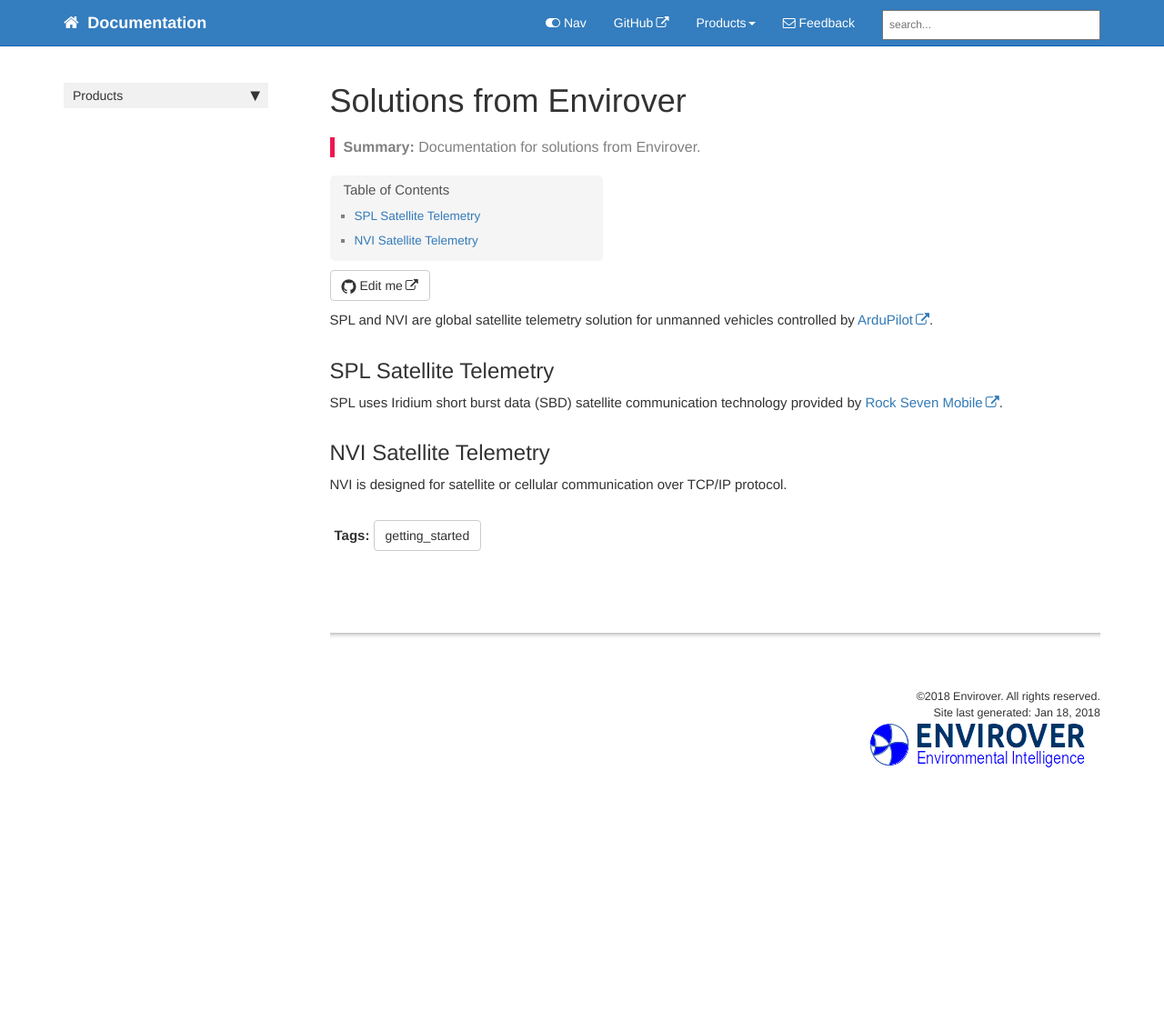
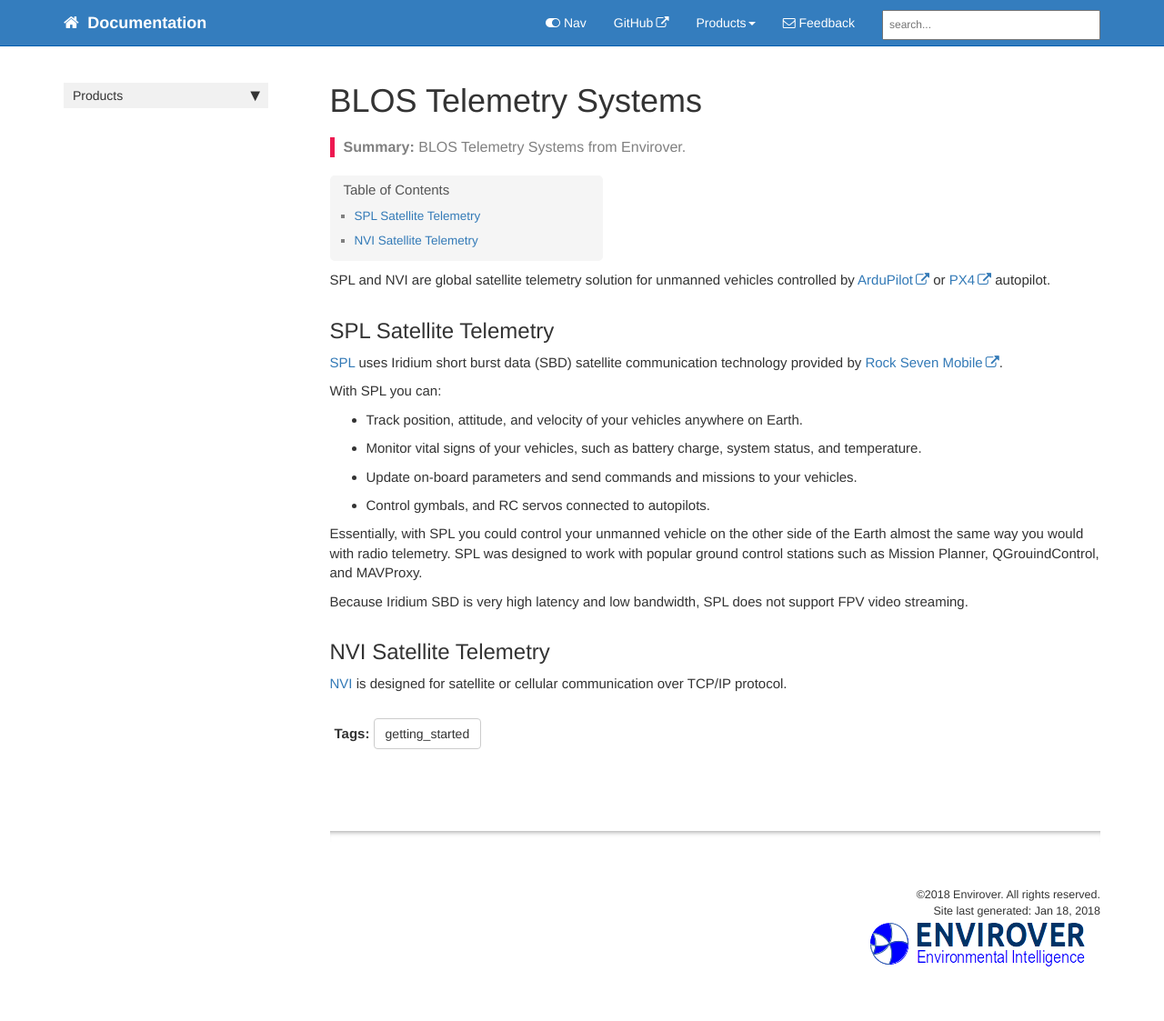
Before and after one commit to envirover/spldocs, a Jekyll site: the page built from index.md, in a window 1280 px wide. Shown: the whole page at 91% size. Built offline with Jekyll 4.4.1, drawn with Linux system fonts in a browser that asks for light colours; nearby versions of some CDN libraries; comment, search, counter and statistics services are not loaded; before the commit the page ends 904 px from its top, so only the background shows below that.

Commit message:
Added nvi.jpg

```diff
--- a/_config.yml
+++ b/_config.yml
@@ -6,13 +6,13 @@ output: web
 topnav_title: Documentation
 # this appears on the top navigation bar next to the home button
 
-site_title: Documentation
+site_title: BLOS Telemetry Systems
 # this appears in the html browser tab for the site title (seen mostly by search engines, not users)
 
 company_name: Envirover
 # this appears in the footer
 
-github_editme_path: envirover/docs/tree/master
+# github_editme_path: envirover/docs
 # if you're using Github, provide the basepath to the branch you've created for reviews, following the sample here. if not, leave this value blank.
 
 # gitlab_editme_path: tomjoht/documentation-theme-jekyll/blob/gh-pages/
@@ -35,7 +35,7 @@ exclude:
   - .gitignore
 # these are the files and directories that jekyll will exclude from the build
 
-feedback_subject_line: Envirover documentation
+feedback_subject_line: Envirover docs feedback
 
 feedback_email: pb@envirover.com
 # used as a contact email for the Feedback link in the top navigation bar
@@ -102,10 +102,8 @@ defaults:
 
 sidebars:
 - home_sidebar
-- mydoc_sidebar
 - spl_sidebar
 - nvi_sidebar
-- other
 
 description: "Envirover software documentation."
 # the description is used in the feed.xml file
--- a/_data/sidebars/nvi_sidebar.yml
+++ b/_data/sidebars/nvi_sidebar.yml
@@ -2,8 +2,8 @@
 
 entries:
 - title: NVI Satellite Telemetry
-  product: NVI
-  version: 1.0
+  product: NVI Satellite Telemetry
+  version: 1.0 alpha
   folders:
 
   - title:
--- a/_data/sidebars/spl_sidebar.yml
+++ b/_data/sidebars/spl_sidebar.yml
@@ -1,8 +1,7 @@
 # This is your sidebar TOC. The sidebar code loops through sections here and provides the appropriate formatting.
 
-
 entries:
-- title: Sidebar
+- title: SPL Global Telemetry
   product: SPL Global Telemetry
   version: 2.0
   folders:
--- a/index.md
+++ b/index.md
@@ -1,18 +1,28 @@
 ---
-title: "Solutions from Envirover"
-keywords: satellite telemetry unmanned vehicles
+title: "BLOS Telemetry Systems"
+keywords: blos, satellite, telemetry, unmanned vehicles
 tags: [getting_started]
 sidebar: home_sidebar
 permalink: index.html
-summary: Documentation for solutions from Envirover.
+summary: BLOS Telemetry Systems from Envirover.
 ---
 
-SPL and NVI are global satellite telemetry solution for unmanned vehicles controlled by [ArduPilot](http://ardupilot.org/).
+SPL and NVI are global satellite telemetry solution for unmanned vehicles controlled by [ArduPilot](http://ardupilot.org/) or [PX4](http://px4.io/) autopilot.
 
 ## SPL Satellite Telemetry
 
-SPL uses Iridium short burst data (SBD) satellite communication technology provided by [Rock Seven Mobile](http://www.rock7mobile.com/).
+[SPL](spl.htmp) uses Iridium short burst data (SBD) satellite communication technology provided by [Rock Seven Mobile](http://www.rock7mobile.com/).
+
+With SPL you can:
+- Track position, attitude, and velocity of your vehicles anywhere on Earth.
+- Monitor vital signs of your vehicles, such as battery charge, system status, and temperature.
+- Update on-board parameters and send commands and missions to your vehicles.
+- Control gymbals, and RC servos connected to autopilots.
+
+Essentially, with SPL you could control your unmanned vehicle on the other side of the Earth almost the same way you would with radio telemetry. SPL was designed to work with popular ground control stations such as Mission Planner, QGrouindControl, and MAVProxy.
+
+Because Iridium SBD is very high latency and low bandwidth, SPL does not support FPV video streaming.
 
 ## NVI Satellite Telemetry
 
-NVI is designed for satellite or cellular communication over TCP/IP protocol.
+[NVI](nvi.html) is designed for satellite or cellular communication over TCP/IP protocol.
```
Also changed, not shown: pages/nvi/nvi.md (+2 -0 lines), pages/spl/spltracks-aws.md (+1 -2 lines), images/_favicon.ico (deleted), images/nvi.jpg (added).
